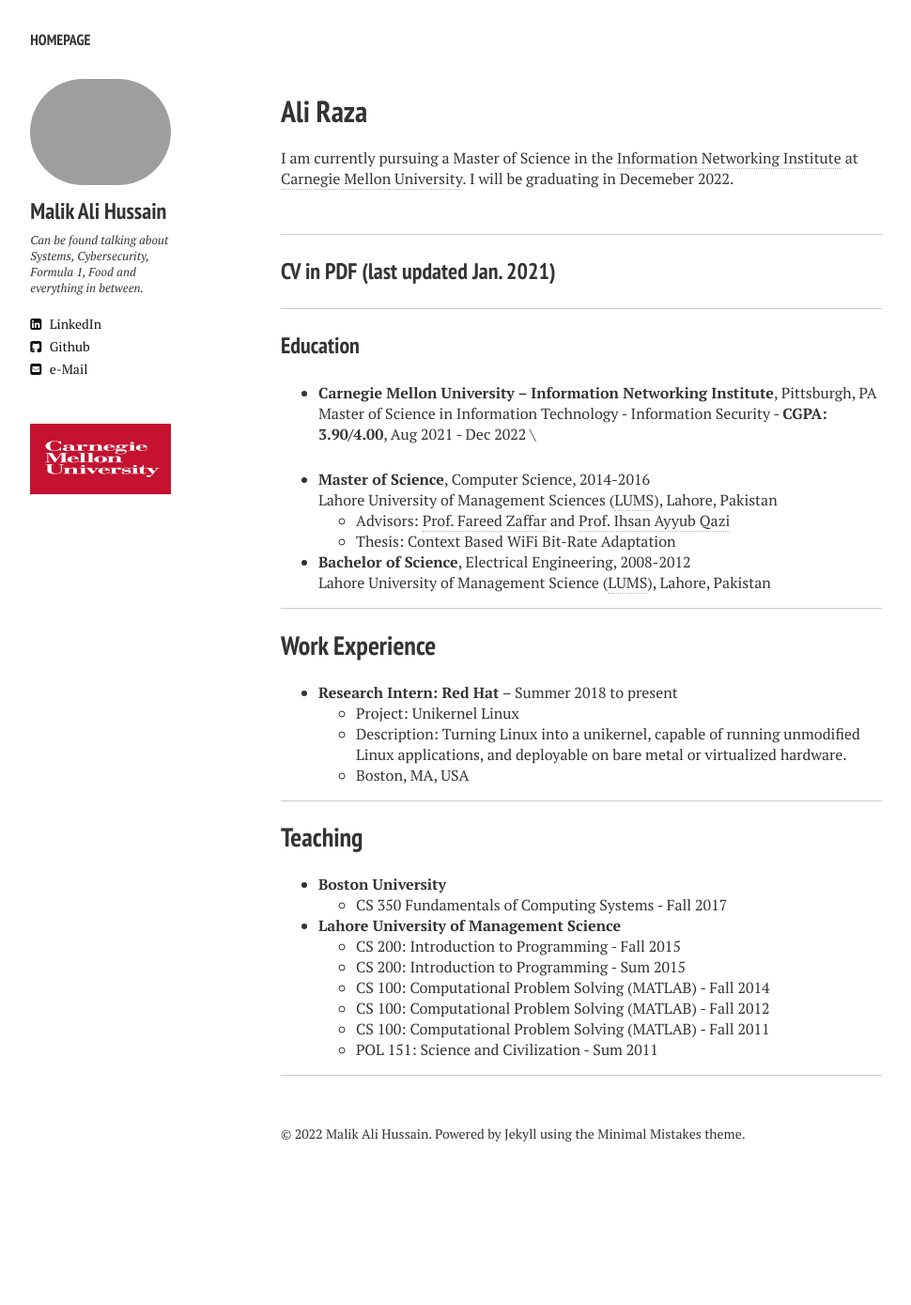
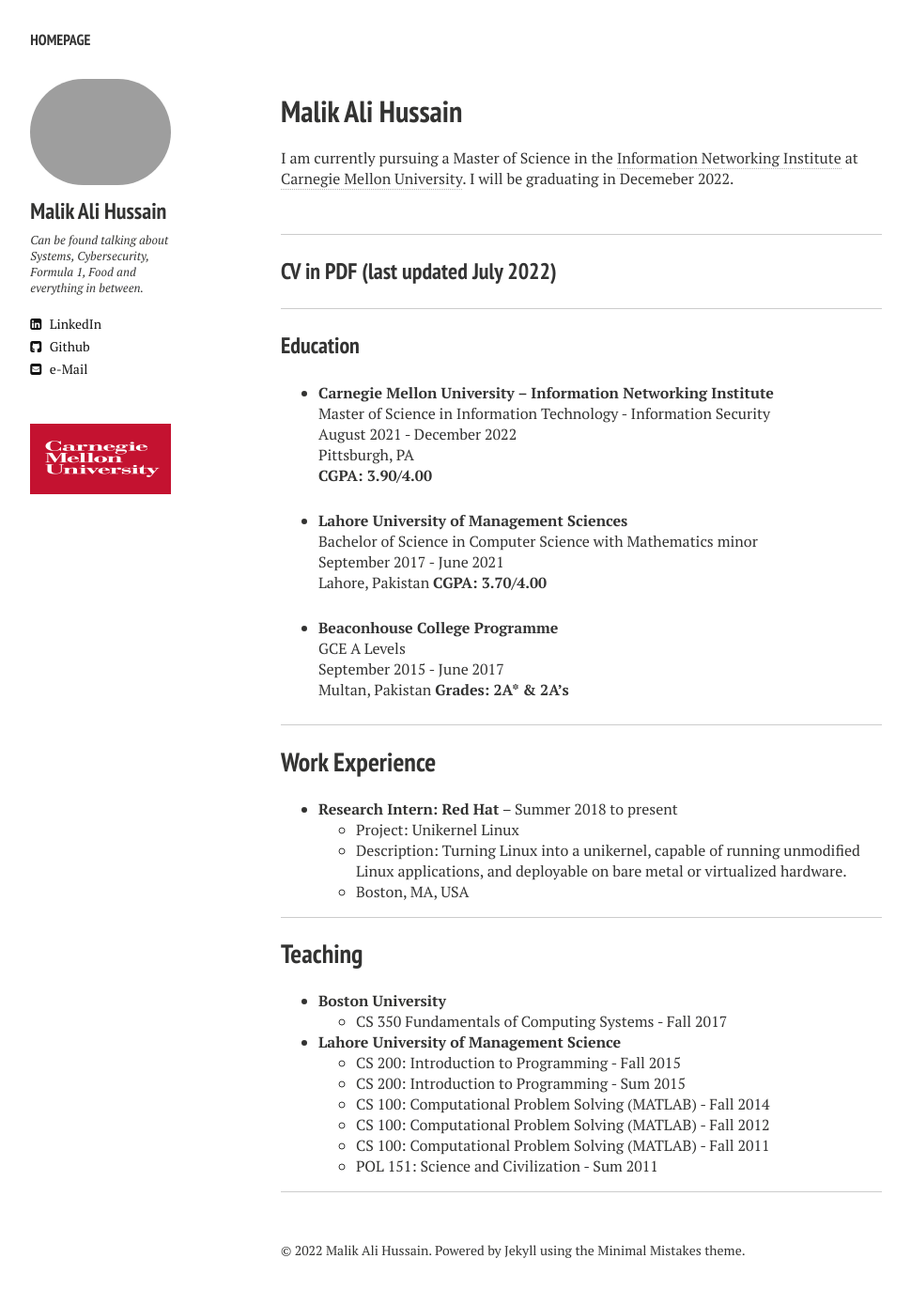
Before and after one commit to malikalihussain/malikalihussain.github.io, a Jekyll site: the page built from index.md, in a window 1280 px wide. Shown: the whole page at 94% size, without its empty margins (21-991 px from the left). Built offline with Jekyll 4.4.1, drawn with Linux system fonts in a browser that asks for light colours; nearby versions of some CDN libraries; comment, search, counter and statistics services are not loaded; before the commit the page ends 1265 px from its top, so only the background shows below that.

Commit message:
Update index.md

```diff
--- a/index.md
+++ b/index.md
@@ -1,7 +1,7 @@
 ---
 layout: home3
-title: Ali Raza
-description: "Ali Raza's website"
+title: Malik Ali Hussain
+description: "Malik Ali Hussain's website"
 tags: [Jekyll, theme, responsive, blog, template]
 image:
   feature: trees.jpg
@@ -14,22 +14,29 @@ I am currently pursuing a Master of Science in the [Information Networking Insti
 
 ---
 
-### [CV in PDF (last updated Jan. 2021)](../AliRazaCV.pdf)
+### [CV in PDF (last updated July 2022)](../AliRazaCV.pdf)
 
 ---
 
 ### Education
 
-- **Carnegie Mellon University – Information Networking Institute**, Pittsburgh, PA\\
-    Master of Science in Information Technology - Information Security - **CGPA: 3.90/4.00**, Aug 2021 - Dec 2022 \\
+- **[Carnegie Mellon University – Information Networking Institute](https://www.cmu.edu/ini/)**\\
+    Master of Science in Information Technology - Information Security\\
+    August 2021 - December 2022\\
+    Pittsburgh, PA\\
+    **CGPA: 3.90/4.00**
 
-- **Master of Science**, Computer Science, 2014-2016 \\
- Lahore University of Management Sciences ([LUMS](https://lums.edu.pk/)), Lahore, Pakistan  \\
-	- Advisors:  [Prof. Fareed Zaffar](https://lums.edu.pk/lums_employee/422) and [Prof. Ihsan Ayyub Qazi](http://web.lums.edu.pk/~ihsan/)
-	- Thesis: Context Based WiFi Bit-Rate Adaptation
+- **[Lahore University of Management Sciences](https://lums.edu.pk/)**\\
+    Bachelor of Science in Computer Science with Mathematics minor\\
+    September 2017 - June 2021\\
+    Lahore, Pakistan
+    **CGPA: 3.70/4.00**
 
-- **Bachelor of Science**, Electrical Engineering, 2008-2012 \\
-Lahore University of Management Science ([LUMS](https://lums.edu.pk/)), Lahore, Pakistan
+- **[Beaconhouse College Programme](https://bcp.net.pk/multan/)**\\
+    GCE A Levels\\
+    September 2015 - June 2017\\
+    Multan, Pakistan
+    **Grades: 2A* & 2A's**
 
 ---
 ## Work Experience
```
